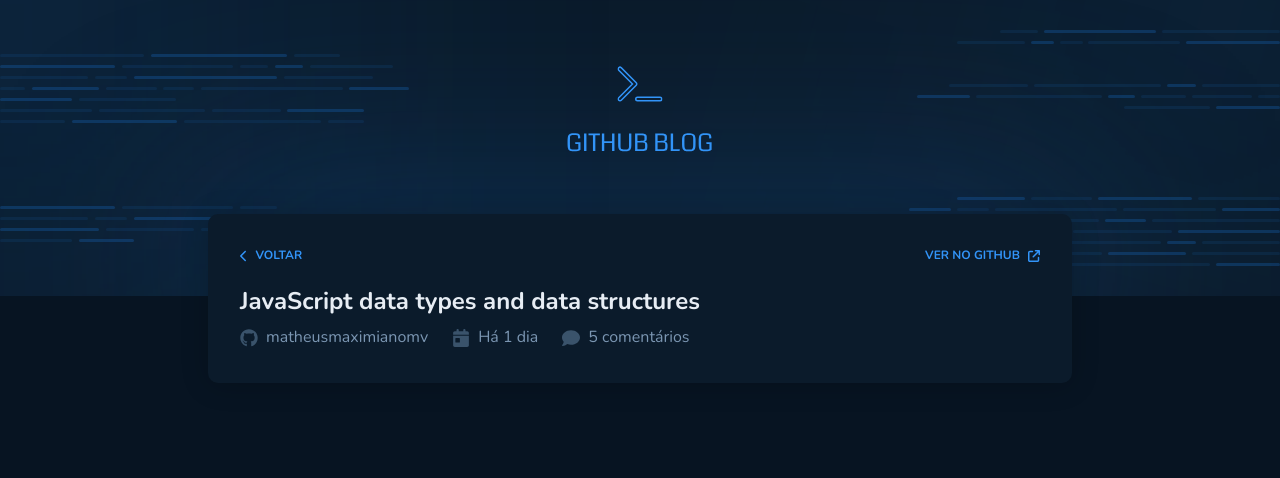
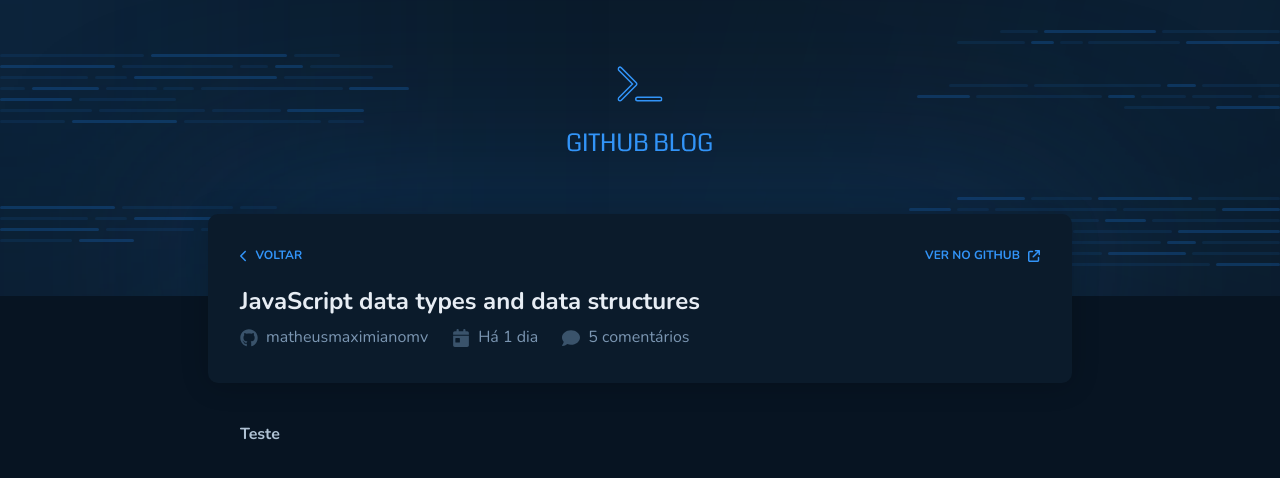
Before and after one commit to matheusmaximianomv/desafio03-github-blog, a React (Vite) app: page /details in a window 1280 px wide. Shown: the top 478 px of the page. Built offline with nearby package versions, Linux system fonts and the light colour scheme.

Commit message:
feat: Finalizando a página de detalhes

```diff
--- a/package.json
+++ b/package.json
@@ -18,12 +18,15 @@
     "date-fns": "^2.30.0",
     "react": "^18.2.0",
     "react-dom": "^18.2.0",
+    "react-markdown": "^8.0.7",
     "react-router-dom": "^6.11.2",
+    "react-syntax-highlighter": "^15.5.0",
     "styled-components": "^5.3.10"
   },
   "devDependencies": {
     "@types/react": "^18.0.28",
     "@types/react-dom": "^18.0.11",
+    "@types/react-syntax-highlighter": "^15.5.6",
     "@types/styled-components": "^5.1.26",
     "@typescript-eslint/eslint-plugin": "^5.59.6",
     "@typescript-eslint/parser": "^5.57.1",
--- /dev/null
+++ b/src/pages/Details/components/PostContent/index.tsx
@@ -0,0 +1,38 @@
+import ReactMarkdown from 'react-markdown';
+import { Prism as SyntaxHighlighter } from 'react-syntax-highlighter';
+import { nightOwl } from 'react-syntax-highlighter/dist/cjs/styles/prism';
+
+import { PostContentContainer } from './styles';
+
+interface IPostContentProps {
+  markdown: string;
+}
+
+export function PostContent({ markdown }: IPostContentProps) {
+  return (
+    <PostContentContainer>
+      <ReactMarkdown
+        components={{
+          code({ node, inline, className, children, ...props }) {
+            const match = /language-(\w+)/.exec(className ?? '');
+            return !inline && match ? (
+              <SyntaxHighlighter
+                language={match[1]}
+                {...props}
+                style={nightOwl}
+              >
+                {String(children).replace(/\n$/, '')}
+              </SyntaxHighlighter>
+            ) : (
+              <code className={className} {...props}>
+                {children}
+              </code>
+            );
+          },
+        }}
+      >
+        {markdown}
+      </ReactMarkdown>
+    </PostContentContainer>
+  );
+}
--- /dev/null
+++ b/src/pages/Details/components/PostContent/styles.ts
@@ -0,0 +1,25 @@
+import styled from 'styled-components';
+
+export const PostContentContainer = styled.article`
+  width: 100%;
+  padding: 2.5rem 2rem;
+
+  & > * {
+    margin-bottom: 1rem;
+  }
+
+  h1,
+  h2,
+  h3,
+  h4,
+  h5,
+  h6,
+  a {
+    color: ${(props) => props.theme['blue-500']};
+  }
+
+  ul,
+  ol {
+    padding-left: 1.75rem;
+  }
+`;
--- a/src/pages/Details/index.tsx
+++ b/src/pages/Details/index.tsx
@@ -1,4 +1,5 @@
 import { PostInfo } from './components/PostInfo';
+import { PostContent } from './components/PostContent';
 
 import { DeatilsContainer } from './styles';
 
@@ -6,6 +7,7 @@
   return (
     <DeatilsContainer>
       <PostInfo />
+      <PostContent markdown="**Teste**" />
     </DeatilsContainer>
   );
 }
```
Also changed, not shown: 1 other file (tests, documents, lock files or other folders).
